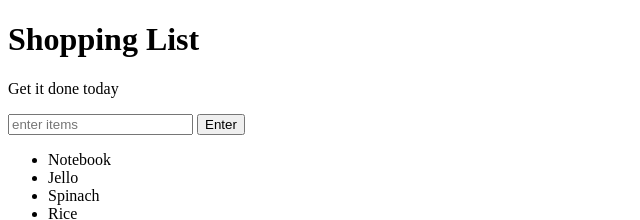
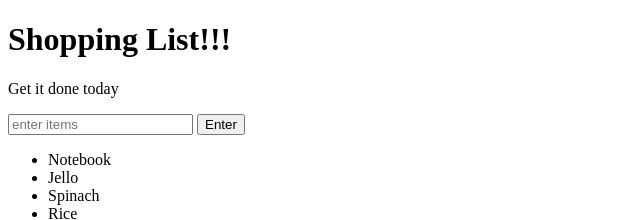
Before and after one commit to ChaosHead200/first_project, a plain HTML site: page index.html in a window 1280 px wide. Shown: the top 220 px of the page, 0-640 px from the left. Drawn offline with Linux system fonts and the light colour scheme.

Commit message:
changing title

```diff
--- a/index.html
+++ b/index.html
@@ -5,7 +5,7 @@
 	<link rel="stylesheet" type="text/css" href="style.css">
 </head>
 <body>
-	<h1>Shopping List</h1>
+	<h1>Shopping List!!!</h1>
 	<p id="first">Get it done today</p>
 	<input id="userinput" type="text" placeholder="enter items">
 	<button id="enter">Enter</button>
```
